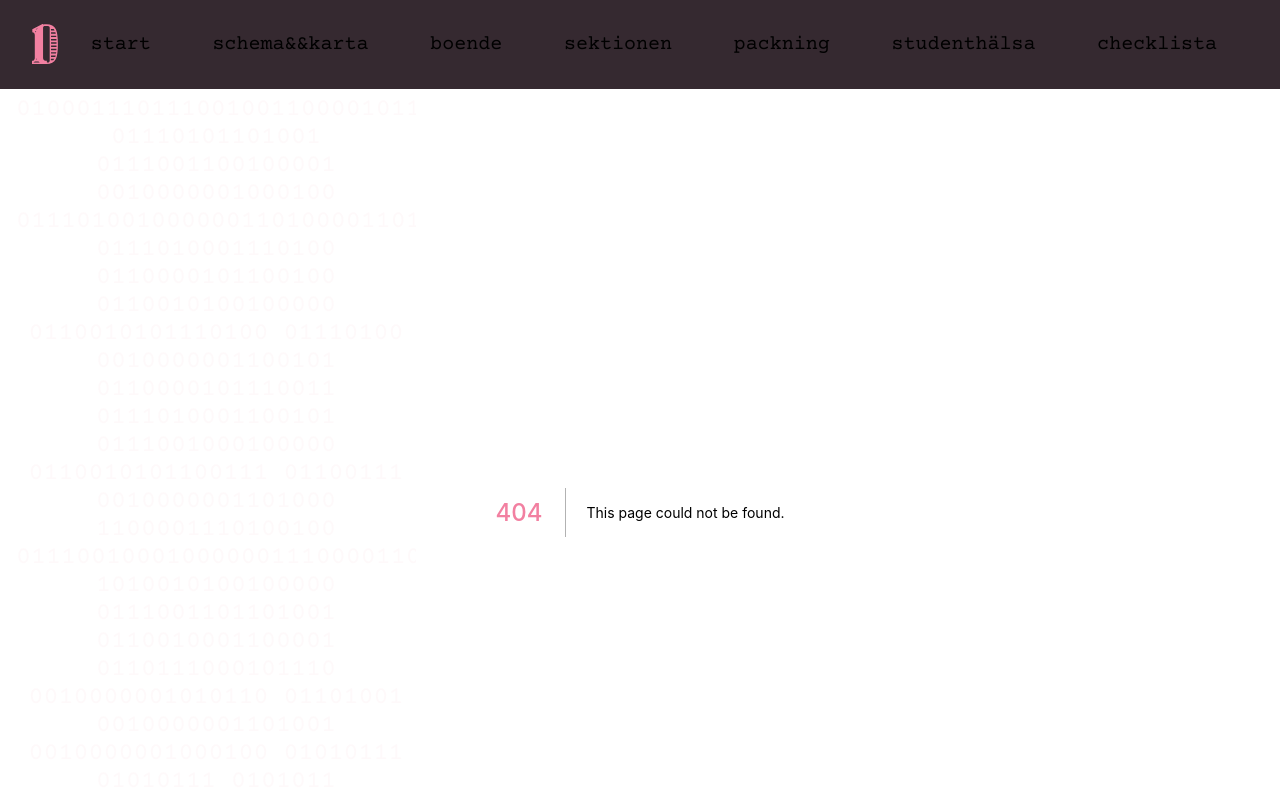
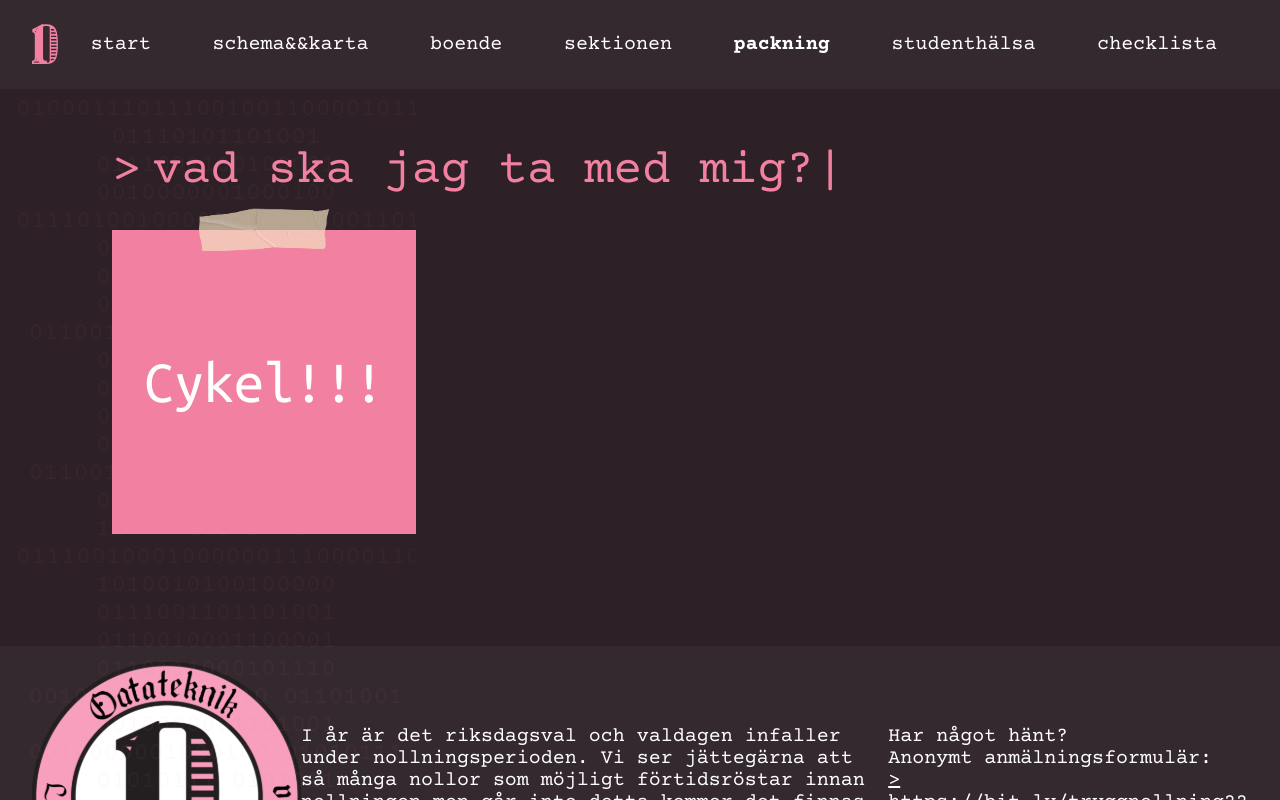
Before and after one commit to Dsek-LTH/dsek-nolla, a Next.js app: page /packning in a window 1280 px wide. Before the commit this address had no page. Shown: the top 800 px of the page. Built offline with nearby package versions, Linux system fonts and the light colour scheme.

Commit message:
Add post-it component and get started on /packning page

```diff
--- a/components/Menu/TopBar.tsx
+++ b/components/Menu/TopBar.tsx
@@ -47,7 +47,7 @@ export default function MobileBar() {
           <DesktopMenuItem href="/schema" label="schema&&karta" />
           <DesktopMenuItem href="/boende" label="boende" />
           <DesktopMenuItem href="/sektionen" label="sektionen" />
-          <DesktopMenuItem href="/packing" label="packning" />
+          <DesktopMenuItem href="/packning" label="packning" />
           <DesktopMenuItem href="/studenthalsa" label="studenthälsa" />
           <DesktopMenuItem href="/checklista" label="checklista" />
         </DesktopMenu>
--- /dev/null
+++ b/components/PostItNote.tsx
@@ -0,0 +1,40 @@
+import styled from 'styled-components';
+import { COLOR } from '../src/constants';
+
+const Container = styled.div`
+  position: relative;
+  font-family: 'Ubuntu Mono';
+`;
+
+const Tape = styled.img`
+  position: absolute;
+  width: 9rem;
+  height: 10rem;
+  top: -5rem;
+  left: 5rem;
+`;
+
+const Paper = styled.div`
+  min-width: 19rem;
+  max-width: 19rem;
+  min-height: 19rem;
+  max-width: 19rem;
+  display: flex;
+`;
+
+export default function PostItNote({
+  purple,
+  children,
+}: {
+  purple?: boolean;
+  children?: JSX.Element | JSX.Element[];
+}) {
+  return (
+    <Container>
+      <Tape src="/images/tape.png" />
+      <Paper style={{ backgroundColor: purple ? COLOR.PURPLE : COLOR.PINK }}>
+        {children}
+      </Paper>
+    </Container>
+  );
+}
--- a/pages/_document.tsx
+++ b/pages/_document.tsx
@@ -47,6 +47,10 @@ export default class MyDocument extends Document<any> {
             href="https://fonts.googleapis.com/css2?family=Courier+Prime:wght@400;700&display=swap"
             rel="stylesheet"
           />
+          <link
+            href="https://fonts.googleapis.com/css2?family=Courier+Prime:wght@400;700&family=Ubuntu+Mono:wght@400;700&display=swap"
+            rel="stylesheet"
+          />
         </Head>
         <body>
           <Main />
--- /dev/null
+++ b/pages/packning.tsx
@@ -0,0 +1,38 @@
+import type { NextPage } from 'next';
+import styled from 'styled-components';
+import ConsoleEffect from '../components/ConsoleEffect';
+import PostItNote from '../components/PostItNote';
+import { DESKTOP_MQ } from '../src/constants';
+
+const Main = styled.main`
+  display: flex;
+  flex-direction: column;
+  ul {
+    padding-left: 1rem;
+  }
+  ${DESKTOP_MQ} {
+    font-size: 24px;
+  }
+`;
+
+const BikePostIt = styled.div`
+  display: flex;
+  align-items: center;
+  justify-content: center;
+  text-align: center;
+  width: 100%;
+  font-size: 60px;
+`;
+
+const Home: NextPage = () => {
+  return (
+    <Main>
+      <ConsoleEffect Tag="h1" string="vad ska jag ta med mig?" />
+      <PostItNote>
+        <BikePostIt>Cykel!!!</BikePostIt>
+      </PostItNote>
+    </Main>
+  );
+};
+
+export default Home;
--- a/src/constants.ts
+++ b/src/constants.ts
@@ -1 +1,6 @@
 export const DESKTOP_MQ = `@media (min-width: 768px)`;
+
+export const COLOR = {
+  PINK: '#F280A1',
+  PURPLE: '#8E68AD',
+};
```
Also changed, not shown: public/images/tape.png (added).
